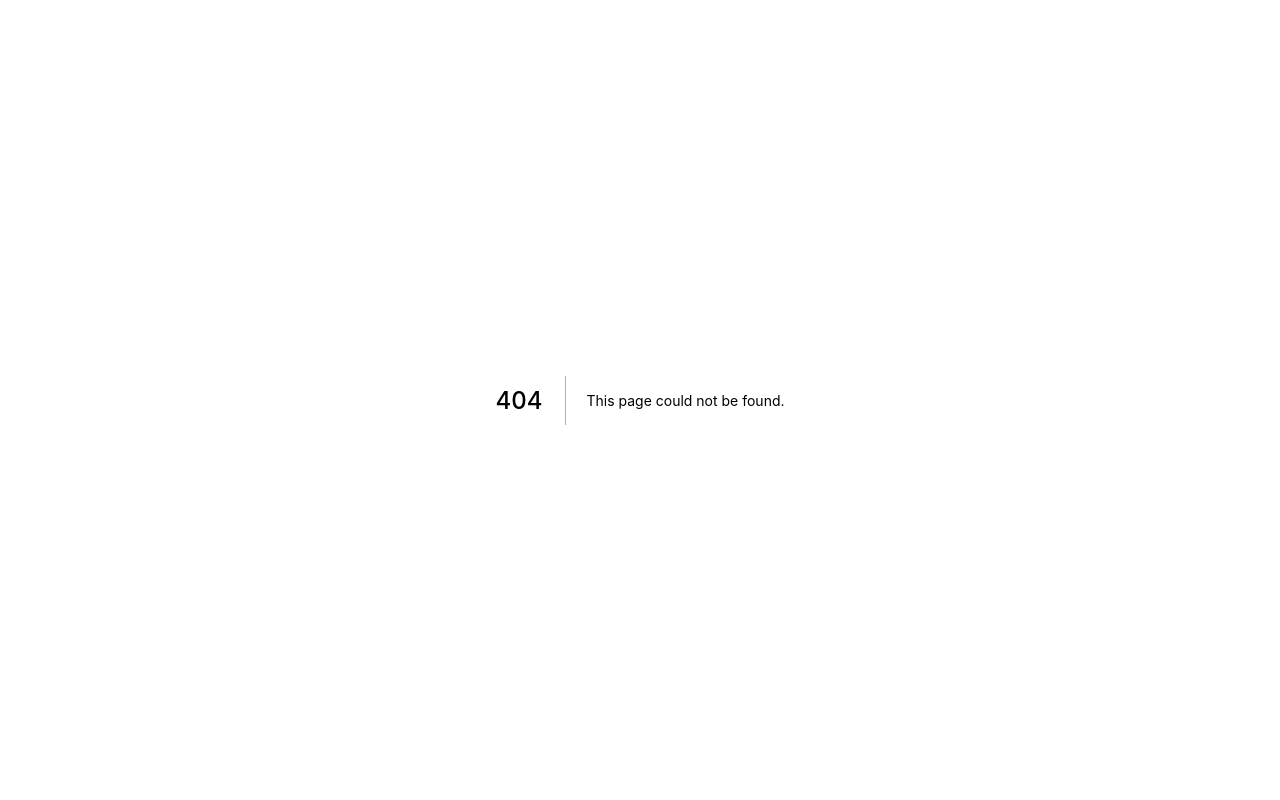
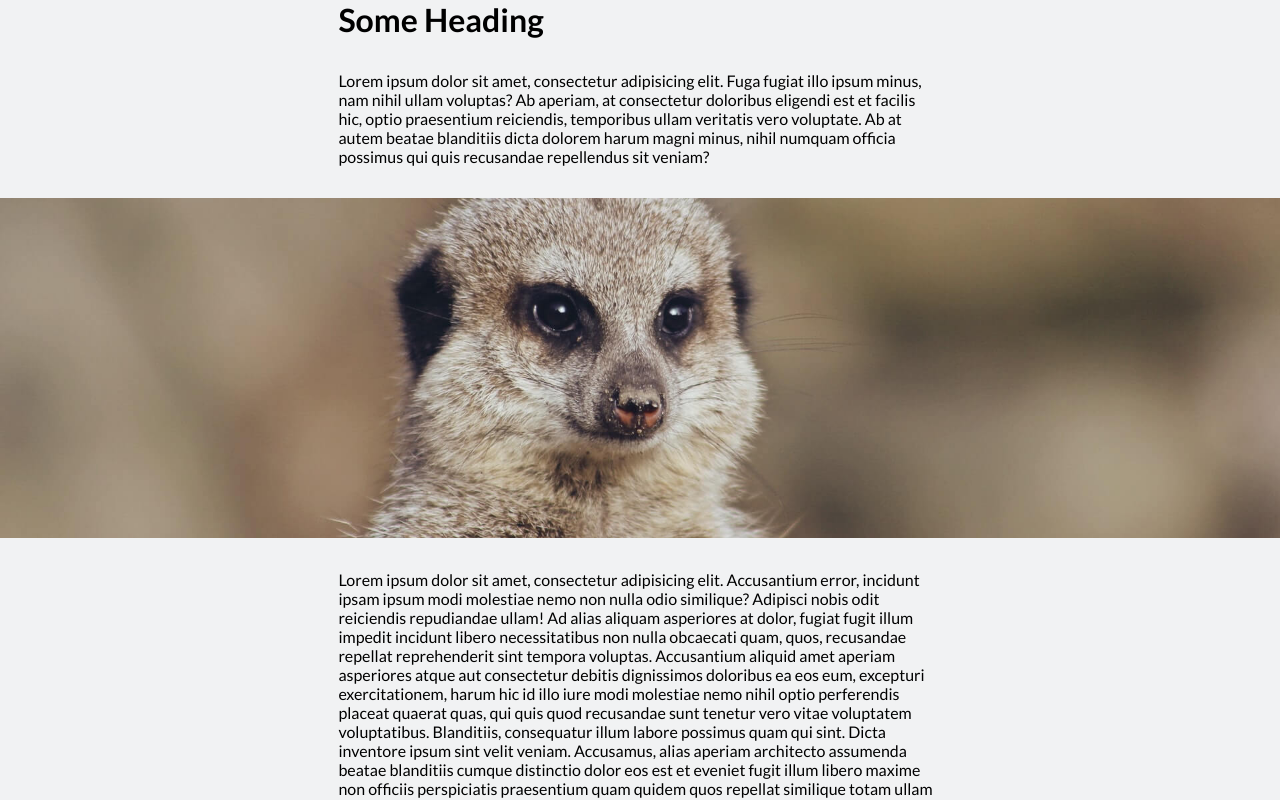
Before and after one commit to vovaushenko/---vova-s-components-playground---, a Next.js app: page /playgrounds in a window 1280 px wide. Before the commit this address had no page. Built offline with nearby package versions, Linux system fonts and the light colour scheme.

Commit message:
add news Grid Text Layout component

```diff
--- /dev/null
+++ b/components/Layout/GridTextLayout/GridTextLayout.styles.tsx
@@ -0,0 +1,24 @@
+import styled from 'styled-components';
+
+export const Container = styled.main`
+  display: grid;
+  grid-template-columns:
+    1fr
+    min(65ch, 100%)
+    1fr;
+  gap: 2rem;
+
+  > * {
+    grid-column: 2;
+  }
+
+  .full-bleed {
+    width: 100%;
+    height: 340px;
+    object-fit: cover;
+    /**
+    * Full bleed children will span for full width 1 / -1
+     */
+    grid-column: 1 / -1;
+  }
+`;
--- /dev/null
+++ b/components/Layout/GridTextLayout/GridTextLayout.tsx
@@ -0,0 +1,74 @@
+import React from 'react';
+import * as Styled from './GridTextLayout.styles';
+
+/**
+ *Renders layout with constrained space for text and full space for some components
+ *@function GridTextLayout
+ *@returns {JSX.Element} - Rendered GridTextLayout component
+ */
+const GridTextLayout = (): JSX.Element => {
+  return (
+    <Styled.Container>
+      <h1>Some Heading</h1>
+      <p>
+        Lorem ipsum dolor sit amet, consectetur adipisicing elit. Fuga fugiat
+        illo ipsum minus, nam nihil ullam voluptas? Ab aperiam, at consectetur
+        doloribus eligendi est et facilis hic, optio praesentium reiciendis,
+        temporibus ullam veritatis vero voluptate. Ab at autem beatae blanditiis
+        dicta dolorem harum magni minus, nihil numquam officia possimus qui quis
+        recusandae repellendus sit veniam?
+      </p>
+      <img
+        className="full-bleed"
+        alt="cute meerkat"
+        src={'/assets/meerkat.jpg'}
+      />
+
+      <p>
+        Lorem ipsum dolor sit amet, consectetur adipisicing elit. Accusantium
+        error, incidunt ipsam ipsum modi molestiae nemo non nulla odio
+        similique? Adipisci nobis odit reiciendis repudiandae ullam! Ad alias
+        aliquam asperiores at dolor, fugiat fugit illum impedit incidunt libero
+        necessitatibus non nulla obcaecati quam, quos, recusandae repellat
+        reprehenderit sint tempora voluptas. Accusantium aliquid amet aperiam
+        asperiores atque aut consectetur debitis dignissimos doloribus ea eos
+        eum, excepturi exercitationem, harum hic id illo iure modi molestiae
+        nemo nihil optio perferendis placeat quaerat quas, qui quis quod
+        recusandae sunt tenetur vero vitae voluptatem voluptatibus. Blanditiis,
+        consequatur illum labore possimus quam qui sint. Dicta inventore ipsum
+        sint velit veniam. Accusamus, alias aperiam architecto assumenda beatae
+        blanditiis cumque distinctio dolor eos est et eveniet fugit illum libero
+        maxime non officiis perspiciatis praesentium quam quidem quos repellat
+        similique totam ullam veniam. Alias aut, doloremque doloribus eos
+        excepturi fugit quaerat ullam veritatis voluptate. Eos optio repellat
+        soluta temporibus.
+      </p>
+      <img
+        className="full-bleed"
+        alt="cute meerkat"
+        src={'/assets/meerkat.jpg'}
+      />
+      <p>
+        Lorem ipsum dolor sit amet, consectetur adipisicing elit. Accusantium
+        error, incidunt ipsam ipsum modi molestiae nemo non nulla odio
+        similique? Adipisci nobis odit reiciendis repudiandae ullam! Ad alias
+        aliquam asperiores at dolor, fugiat fugit illum impedit incidunt libero
+        necessitatibus non nulla obcaecati quam, quos, recusandae repellat
+        reprehenderit sint tempora voluptas. Accusantium aliquid amet aperiam
+        asperiores atque aut consectetur debitis dignissimos doloribus ea eos
+        eum, excepturi exercitationem, harum hic id illo iure modi molestiae
+        nemo nihil optio perferendis placeat quaerat quas, qui quis quod
+        recusandae sunt tenetur vero vitae voluptatem voluptatibus. Blanditiis,
+        consequatur illum labore possimus quam qui sint. Dicta inventore ipsum
+        sint velit veniam. Accusamus, alias aperiam architecto assumenda beatae
+        blanditiis cumque distinctio dolor eos est et eveniet fugit illum libero
+        maxime non officiis perspiciatis praesentium quam quidem quos repellat
+        similique totam ullam veniam. Alias aut, doloremque doloribus eos
+        excepturi fugit quaerat ullam veritatis voluptate. Eos optio repellat
+        soluta temporibus.
+      </p>
+    </Styled.Container>
+  );
+};
+
+export default GridTextLayout;
--- /dev/null
+++ b/pages/playgrounds/index.tsx
@@ -0,0 +1,13 @@
+import type { NextPage } from 'next';
+import React from 'react';
+import GridTextLayout from '../../components/Layout/GridTextLayout/GridTextLayout';
+
+const Playgrounds: NextPage = () => {
+  return (
+    <div>
+      <GridTextLayout />
+    </div>
+  );
+};
+
+export default Playgrounds;
```
Also changed, not shown: public/assets/meerkat.jpg (added), 1 other file (tests, documents, lock files or other folders).
